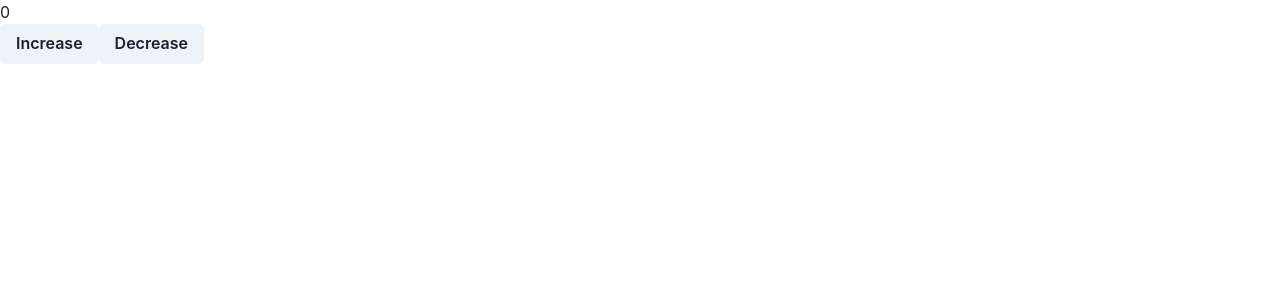
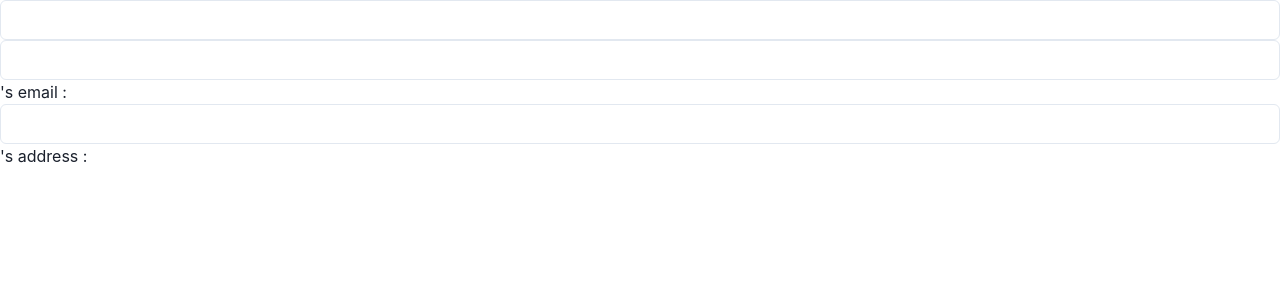
Before and after one commit to smil98/react20231031, a React (Create React App) app: page / in a window 1280 px wide. Shown: the top 300 px of the page. Built offline with nearby package versions, Linux system fonts and the light colour scheme.

Commit message:
Using State (practice)

```diff
--- a/src/App.js
+++ b/src/App.js
@@ -1,23 +1,41 @@
-import { Box, Button } from "@chakra-ui/react";
-import { useState } from "react";
+import React, { useState } from "react";
+import { Box, Text, Input } from "@chakra-ui/react";
 
-function App() {
-  const [number, setNumber] = useState(0);
+function App(props) {
+  const [username, setUsername] = useState("");
+  const [email, setEmail] = useState("");
+  const [address, setAddress] = useState("");
 
-  function handleButtonClick() {
-    setNumber(number + 1);
+  function handlerUserNameChange(e) {
+    setUsername(e.target.value);
   }
 
-  function handleButtonClick2() {
-    setNumber(number - 1);
+  function handlerEmailChange(e) {
+    setEmail(e.target.value);
   }
 
   return (
-    <>
-      <h1>{number}</h1>
-      <Button onClick={handleButtonClick}>Increase</Button>
-      <Button onClick={handleButtonClick2}>Decrease</Button>
-    </>
+    <div>
+      <Box>
+        <Input type="text" value={username} onChange={handlerUserNameChange} />
+      </Box>
+      <Box>
+        <Input type="text" value={email} onChange={handlerEmailChange} />
+      </Box>
+      <Text>
+        {username}'s email : {email}
+      </Text>
+      <Box>
+        <Input
+          type="text"
+          value={address}
+          onChange={(e) => setAddress(e.target.value)}
+        />
+      </Box>
+      <Text>
+        {username}'s address : {address}
+      </Text>
+    </div>
   );
 }
 
```
